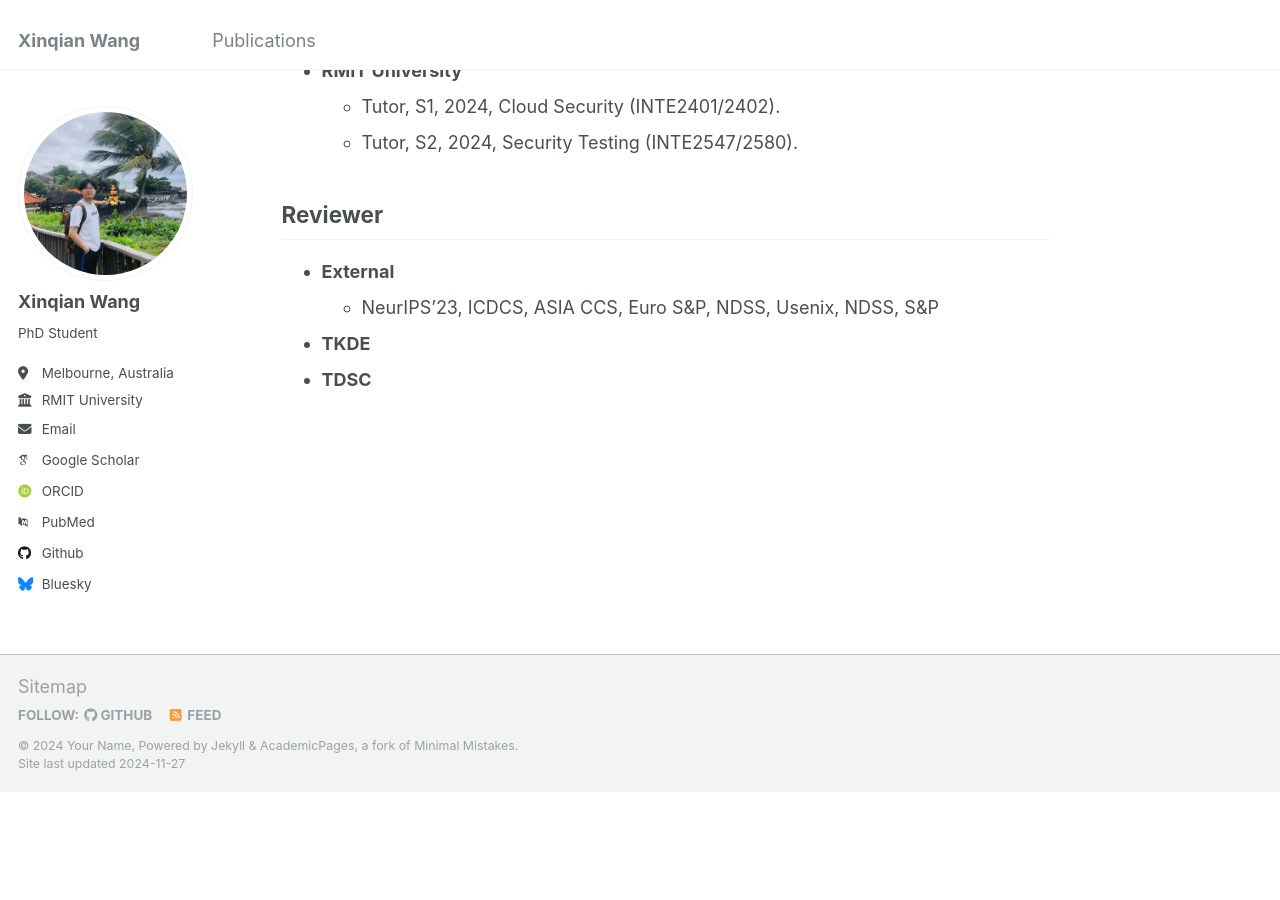
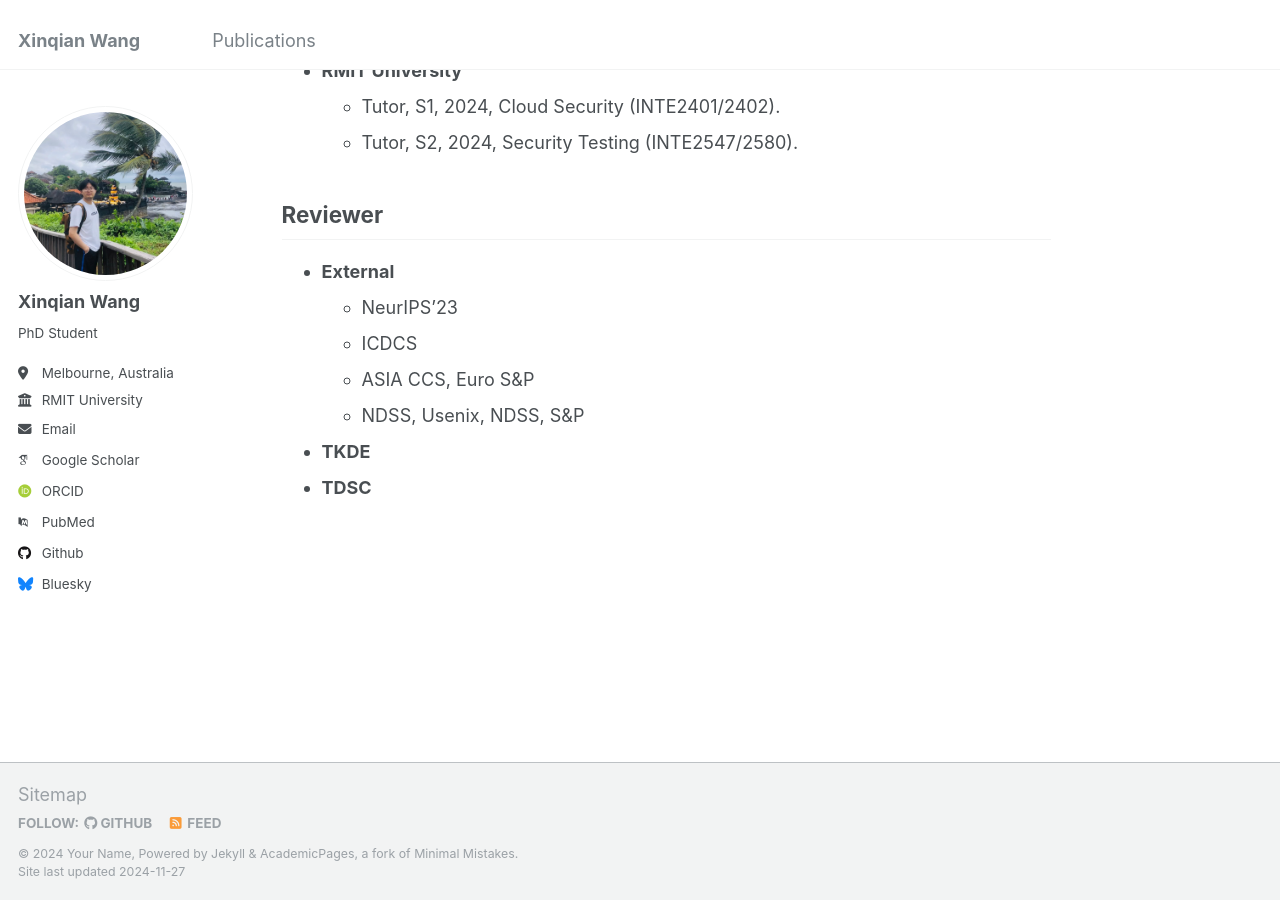
Before and after one commit to Wangxinqian/Academic, a Jekyll site: the page built from _pages/about.md, in a window 1280 px wide and 900 px high, scrolled down 913 px. Built offline with Jekyll 4.4.1, drawn with Linux system fonts in a browser that asks for light colours; some web fonts are replaced; before the commit the page ends 1705 px from its top, so only the background shows below that.

```diff
--- a/_pages/about.md
+++ b/_pages/about.md
@@ -37,6 +37,9 @@ Teaching
 Reviewer
 ------
 - **External**
-  - NeurIPS'23, ICDCS, ASIA CCS, Euro S&P, NDSS, Usenix, NDSS, S&P
+  - NeurIPS'23
+  - ICDCS
+  - ASIA CCS, Euro S&P
+  - NDSS, Usenix, NDSS, S&P
 - **TKDE**
 - **TDSC**
```
